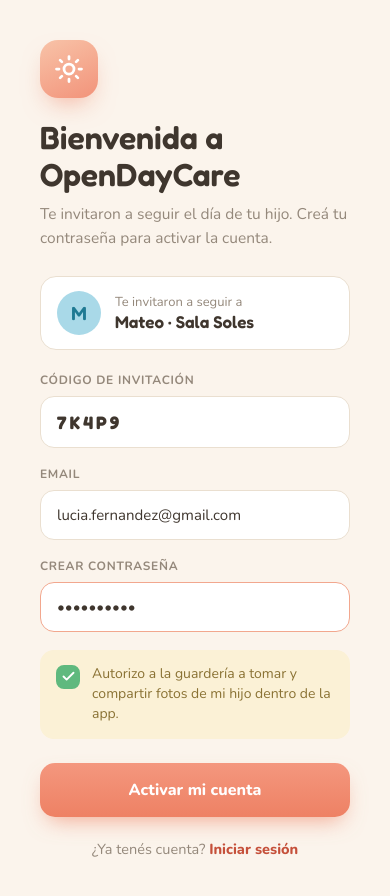
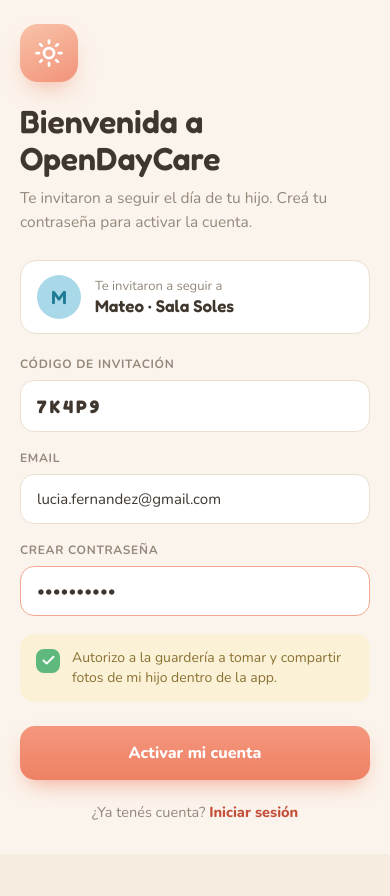
Before and after one commit to NokrisMx/open-daycare, a Next.js app: page /activate-account in a window 390 px wide. Shown: the top 896 px of the page. After the commit the page ends 854 px from the top, so only its background shows below. Built offline with nearby package versions, Linux system fonts and the light colour scheme.

Commit message:
Actualizar estilos de la página de activación de cuenta para mejorar la responsividad y la presentación visual.

```diff
--- a/app/activate-account/page.tsx
+++ b/app/activate-account/page.tsx
@@ -5,8 +5,8 @@
 
 export default function ActivateAccountPage() {
   return (
-    <main className="flex min-h-screen items-center justify-center bg-[#FBF4EC] p-10">
-      <div className="w-full max-w-[440px]">
+    <main className="flex min-h-dvh min-w-0 items-start justify-center overflow-x-hidden bg-[#FBF4EC] pt-[calc(1.5rem+env(safe-area-inset-top))] pr-[calc(1.25rem+env(safe-area-inset-right))] pb-[calc(2rem+env(safe-area-inset-bottom))] pl-[calc(1.25rem+env(safe-area-inset-left))] md:min-h-screen md:items-center md:p-10">
+      <div className="min-w-0 w-full max-w-[440px]">
         <div className="mb-[22px]">
           <AuthBrand variant="activation" />
         </div>
```
